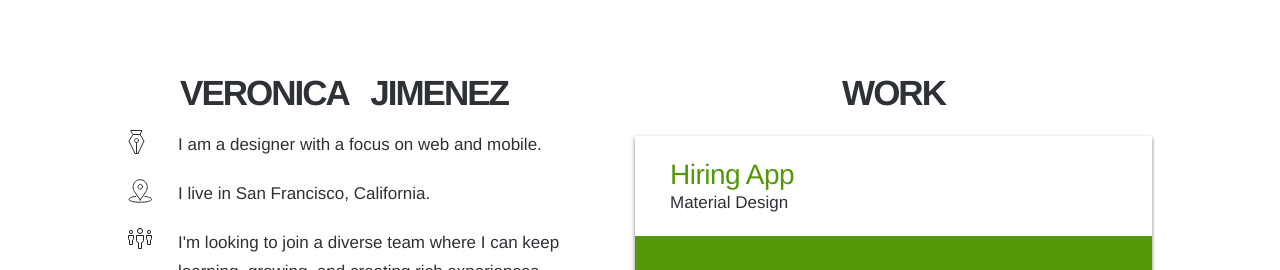
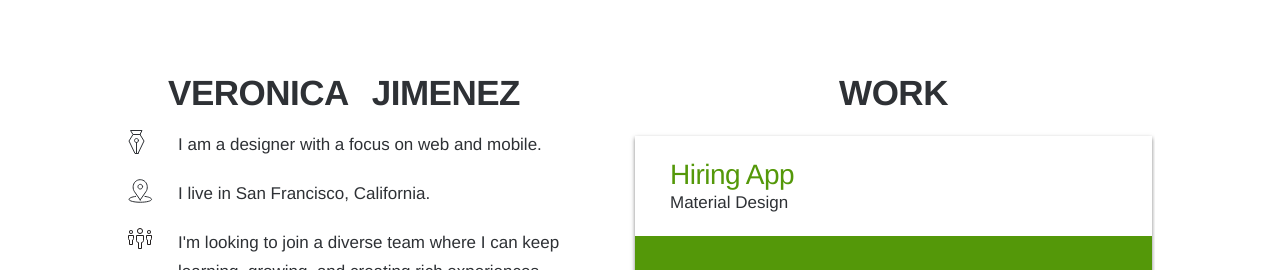
Before and after one commit to vnikajimenez/vnikajimenez.github.com, a Jekyll site: the page built from index.html, in a window 1280 px wide. Shown: the top 270 px of the page. Built offline with Jekyll 4.4.1, drawn with Linux system fonts in a browser that asks for light colours; nearby versions of some CDN libraries.

Commit message:
final type changes

```diff
--- a/_layouts/page.html
+++ b/_layouts/page.html
@@ -18,10 +18,10 @@
       <div class="controls" >
         <div class="previous-next">
           {% if site.data.portfolio[page.title].prev %}
-          <a href="{{ site.data.portfolio[page.title].prev }}"><< Previous Project</a>
+          <a href="{{ site.data.portfolio[page.title].prev }}"><< Previous</a>
           {% endif %}
           {% if site.data.portfolio[page.title].next %}
-          <a href="{{ site.data.portfolio[page.title].next }}">Next Project >></a>
+          <a href="{{ site.data.portfolio[page.title].next }}">Next>></a>
           {% endif %}
         </div>
       </div>
--- a/_sass/_main.scss
+++ b/_sass/_main.scss
@@ -55,7 +55,7 @@
 		font-weight: 700;
 		text-align: center;
 		word-spacing: 15px;
-		letter-spacing: -2px;
+		letter-spacing: -.5px;
 	}
 
 	.left-column {
--- a/_sass/_mobile.scss
+++ b/_sass/_mobile.scss
@@ -33,8 +33,11 @@
     margin-left: $mobile-margin;
     margin-right: $mobile-margin;
     width: auto;
+
      .column-top {
           font-size: 25px;
+          word-spacing: 0px;
+          letter-spacing: -.7px;
 
       }
 
```
Also changed, not shown: 4 other files.
